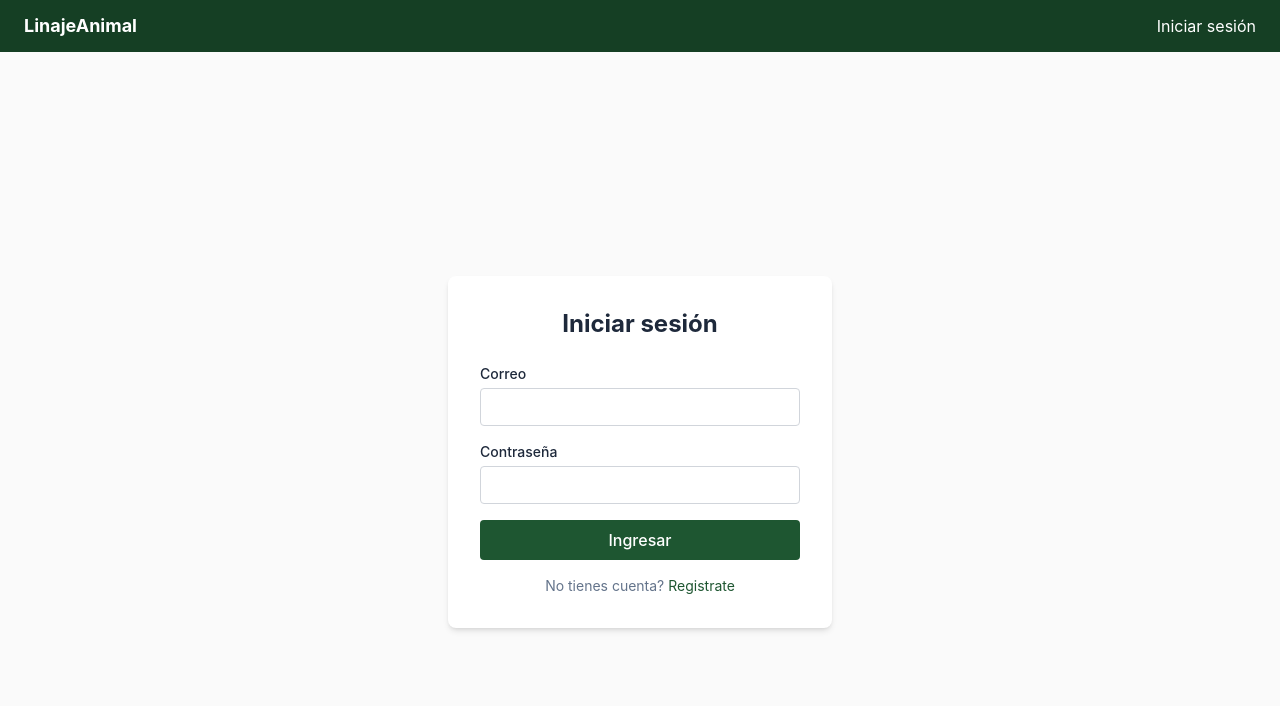
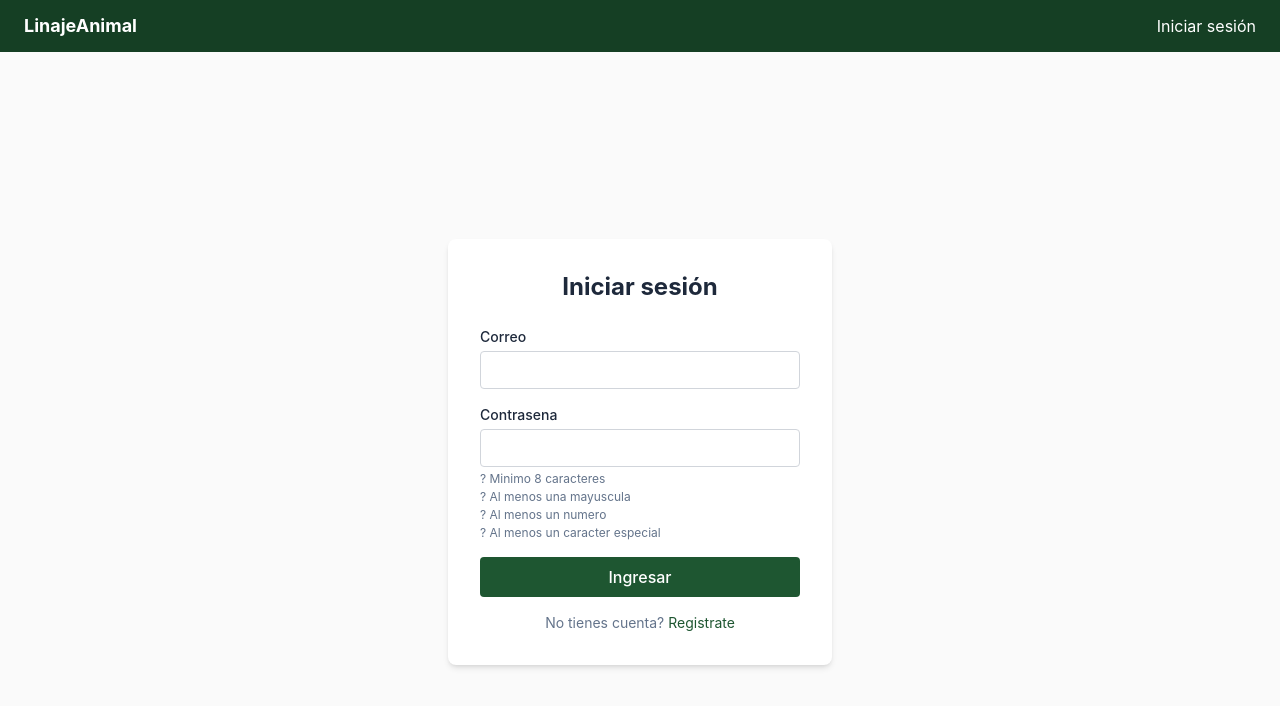
Before and after one commit to Lucas-Santamria390/linajeanimal-frontend, a React (Vite) app: page /login in a window 1280 px wide. Shown: the top 706 px of the page. Built offline with nearby package versions, Linux system fonts and the light colour scheme; no server answers.

Commit message:
feat: agregar validacion de password con checklist en Login (4 requisitos)

```diff
--- a/src/pages/Login.jsx
+++ b/src/pages/Login.jsx
@@ -4,10 +4,17 @@ import { useAuth } from '../context/AuthContext'
 import Alert from '../components/Alert'
 import Loading from '../components/Loading'
 
+const PASSWORD_REQUIREMENTS = [
+  { label: 'Minimo 8 caracteres', test: (v) => v.length >= 8 },
+  { label: 'Al menos una mayuscula', test: (v) => /[A-Z]/.test(v) },
+  { label: 'Al menos un numero', test: (v) => /\d/.test(v) },
+  { label: 'Al menos un caracter especial', test: (v) => /[!@#$%^&*(),.?":{}|<>_]/.test(v) },
+]
+
 /**
  * Pagina de inicio de sesion
  * Validacion de campos email/password antes de enviar.
- * Muestra errores por campo y error general del API.
+ * Muestra errores por campo, checklist de requisitos de password y error general del API.
  * @returns {JSX.Element}
  */
 export default function Login() {
@@ -26,9 +33,16 @@ export default function Login() {
   const validate = () => {
     const errs = {}
     if (!email) errs.email = 'El correo es obligatorio'
-    else if (!/\S+@\S+\.\S+/.test(email)) errs.email = 'Correo inválido'
-    if (!password) errs.password = 'La contraseña es obligatoria'
-    else if (password.length < 8) errs.password = 'Mínimo 8 caracteres'
+    else if (!/\S+@\S+\.\S+/.test(email)) errs.email = 'Correo invalido'
+    if (!password) errs.password = 'La contrasena es obligatoria'
+    else {
+      for (const req of PASSWORD_REQUIREMENTS) {
+        if (!req.test(password)) {
+          errs.password = 'La contrasena no cumple los requisitos'
+          break
+        }
+      }
+    }
     setErrors(errs)
     return Object.keys(errs).length === 0
   }
@@ -69,7 +83,7 @@ export default function Login() {
         </div>
 
         <div className="mb-4">
-          <label htmlFor="password" className="block text-sm font-medium text-neutral-text mb-1">Contraseña</label>
+          <label htmlFor="password" className="block text-sm font-medium text-neutral-text mb-1">Contrasena</label>
           <input
             id="password"
             name="password"
@@ -78,15 +92,29 @@ export default function Login() {
             onChange={(e) => setPassword(e.target.value)}
             className={`w-full border rounded px-3 py-2 text-sm ${errors.password ? 'border-red-500' : 'border-neutral-300'}`}
           />
+          <ul className="mt-1 space-y-0.5">
+            {PASSWORD_REQUIREMENTS.map((req) => {
+              const passed = password ? req.test(password) : false
+              return (
+                <li
+                  key={req.label}
+                  className={`text-xs ${passed ? 'text-brand-600' : 'text-neutral-muted'}`}
+                >
+                  <span aria-hidden="true">{passed ? '?' : '?'}</span> {req.label}
+                </li>
+              )
+            })}
+          </ul>
           {errors.password && <p className="text-red-600 text-xs mt-1">{errors.password}</p>}
         </div>
 
         {loading ? (
-          <Loading message="Iniciando sesión..." />
+          <Loading message="Iniciando sesion..." />
         ) : (
           <button
             type="submit"
-            className="w-full bg-brand-500 text-white py-2 rounded font-medium hover:bg-brand-600"
+            disabled={loading}
+            className="w-full bg-brand-500 text-white py-2 rounded font-medium hover:bg-brand-600 disabled:opacity-50"
           >
             Ingresar
           </button>
--- a/src/pages/Register.jsx
+++ b/src/pages/Register.jsx
@@ -11,6 +11,12 @@ const PASSWORD_REQUIREMENTS = [
   { label: 'Al menos un caracter especial', test: (v) => /[!@#$%^&*(),.?":{}|<>_]/.test(v) },
 ]
 
+/**
+ * Pagina de registro de nuevo usuario
+ * Formulario con validacion de email y password (checklist en vivo).
+ * Llama a POST /auth/register y redirige a /login en exito.
+ * @returns {JSX.Element}
+ */
 export default function Register() {
   const [form, setForm] = useState({ nombre: '', email: '', password: '', password_confirmation: '' })
   const [errors, setErrors] = useState({})
--- a/src/services/auth.js
+++ b/src/services/auth.js
@@ -11,7 +11,10 @@ export const login = (email, password) =>
 
 /**
  * Registra un nuevo usuario
- * @param {object} data - { nombre, email, password }
+ * @param {object} data - Datos del registro
+ * @param {string} data.nombre - Nombre del usuario
+ * @param {string} data.email - Correo electronico
+ * @param {string} data.password - Contrasena (min 8 chars, mayuscula, numero, especial)
  * @returns {Promise<object>} { success, data: { usuario, token } }
  */
 export const register = ({ nombre, email, password }) =>
```
